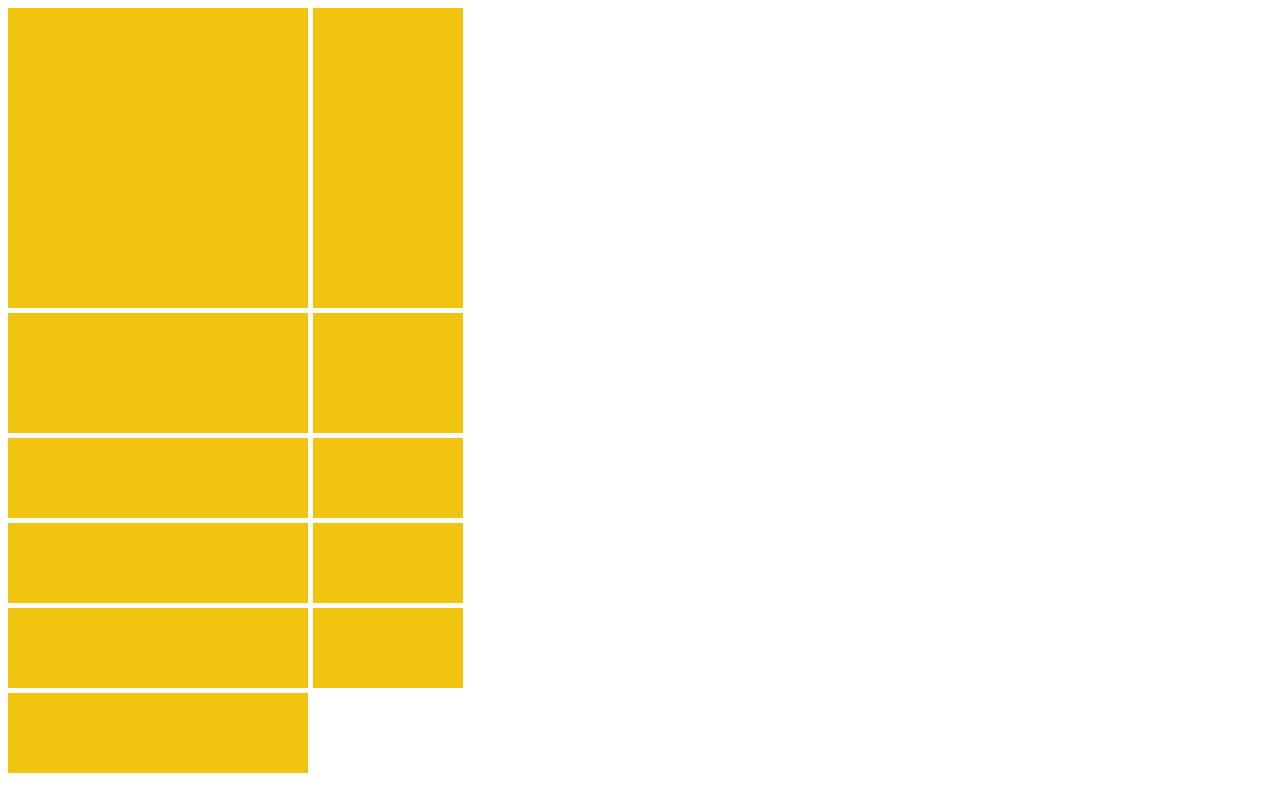
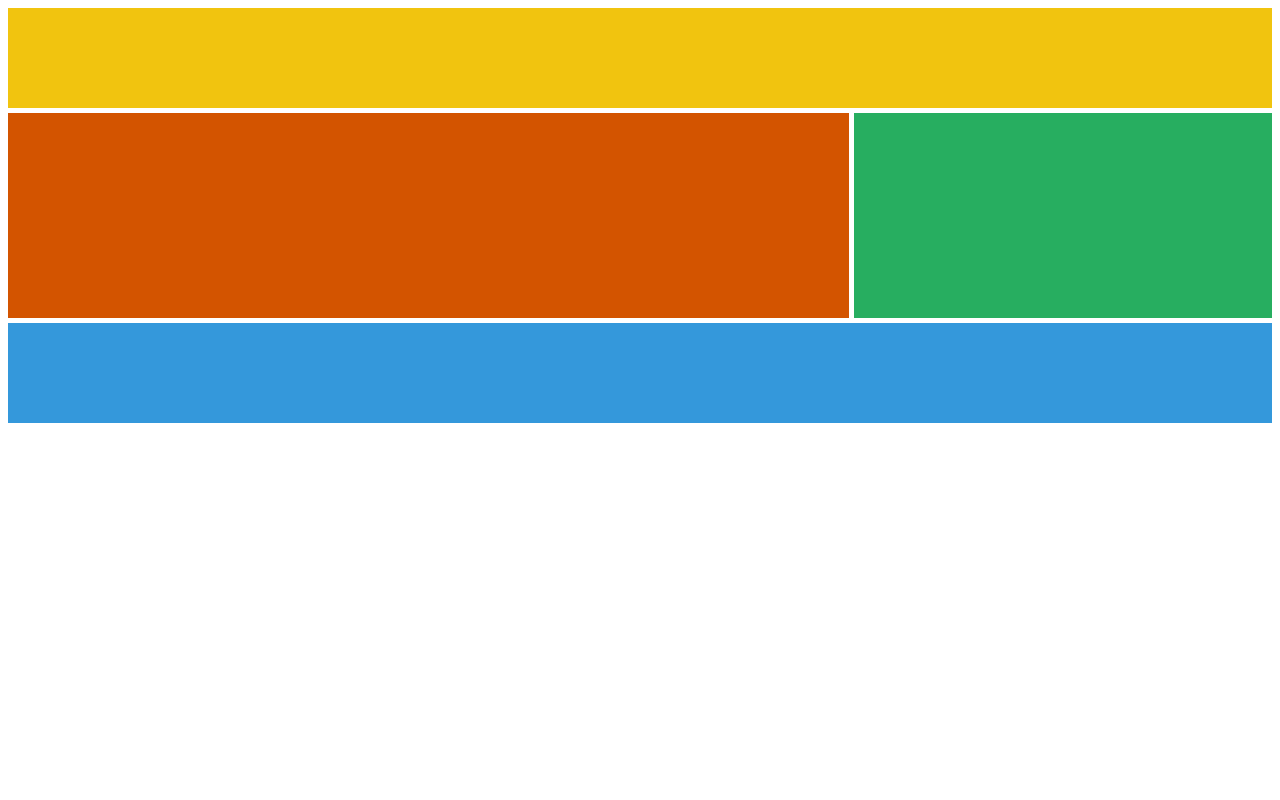
Before and after one commit to junghong0512/CSSMaster, a plain HTML site: page grid.html in a window 1280 px wide. Drawn offline with Linux system fonts and the light colour scheme.

Commit message:
Grid Template Areas

```diff
--- a/grid.html
+++ b/grid.html
@@ -8,31 +8,38 @@
     <style>
       .father {
         display: grid;
-        grid-template-columns: 300px 150px;
-        grid-template-rows: 300px 120px;
+        grid-auto-rows: 100px;
         grid-gap: 5px;
-        grid-auto-rows: 80px;
-        /* grid-auto-flow: column; */
-        /* grid-auto-columns: 60px; */
+        grid-template-areas:
+          "header header header"
+          "content content sidebar"
+          "content content sidebar"
+          "footer footer footer";
       }
-      .box {
+      .first {
+        grid-area: header;
         background-color: #f1c40f;
+      }
+      .second {
+        grid-area: sidebar;
+        background-color: #27ae60;
+      }
+      .third {
+        grid-area: footer;
+        background-color: #3498db;
+      }
+      .fourth {
+        grid-area: content;
+        background-color: #d35400;
       }
     </style>
   </head>
   <body>
     <div class="father">
-      <div class="box"></div>
-      <div class="box"></div>
-      <div class="box"></div>
-      <div class="box"></div>
-      <div class="box"></div>
-      <div class="box"></div>
-      <div class="box"></div>
-      <div class="box"></div>
-      <div class="box"></div>
-      <div class="box"></div>
-      <div class="box"></div>
+      <div class="first"></div>
+      <div class="second"></div>
+      <div class="third"></div>
+      <div class="fourth"></div>
     </div>
   </body>
 </html>
```
